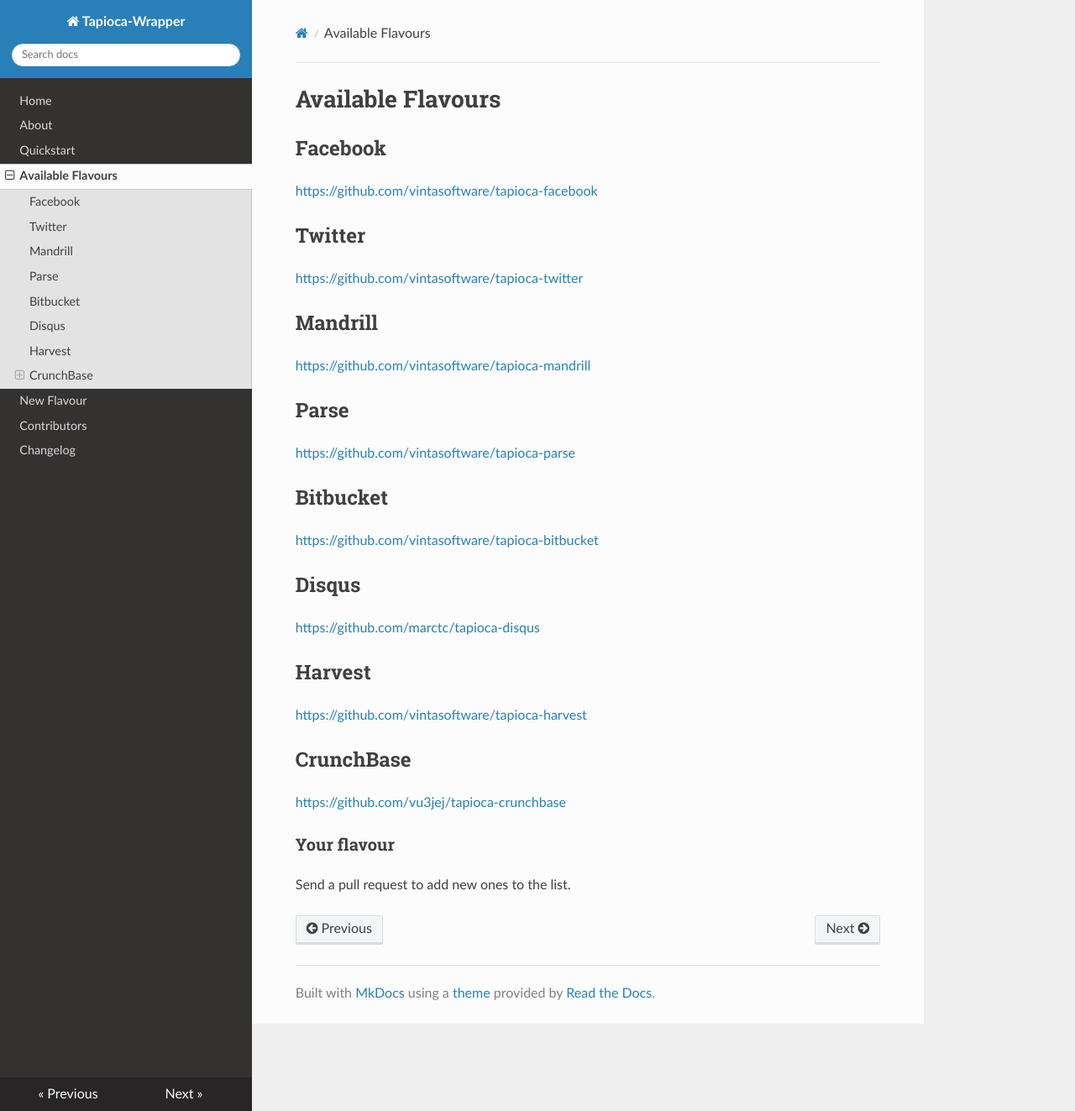
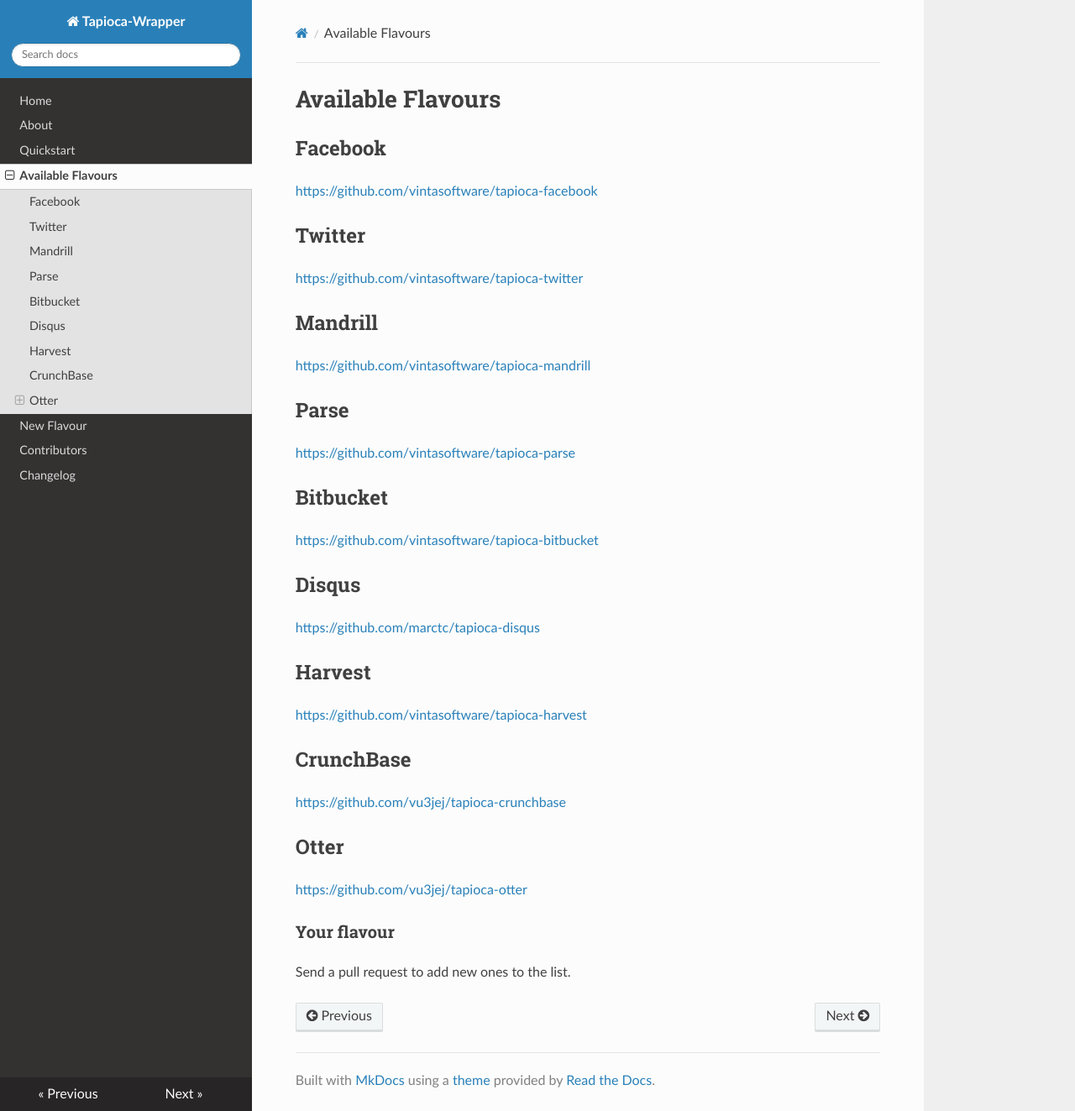
Before and after one commit to vintasoftware/tapioca-wrapper, an MkDocs documentation site: the page built from docs/flavours.md, in a window 1280 px wide and 1323 px high. Shown: the whole window at 84% size. Built offline with MkDocs 1.6.1, drawn with Linux system fonts in a browser that asks for light colours; nearby versions of some CDN libraries; old or Windows-style settings are respelled for this version of MkDocs.

Commit message:
Adding Topsy's Otter API to flavours

```diff
--- a/docs/flavours.md
+++ b/docs/flavours.md
@@ -16,6 +16,8 @@
 [https://github.com/vintasoftware/tapioca-harvest](https://github.com/vintasoftware/tapioca-harvest)
 ## CrunchBase
 [https://github.com/vu3jej/tapioca-crunchbase](https://github.com/vu3jej/tapioca-crunchbase)
+## Otter
+[https://github.com/vu3jej/tapioca-otter](https://github.com/vu3jej/tapioca-otter)
 
 ### Your flavour
 Send a pull request to add new ones to the list.
```
